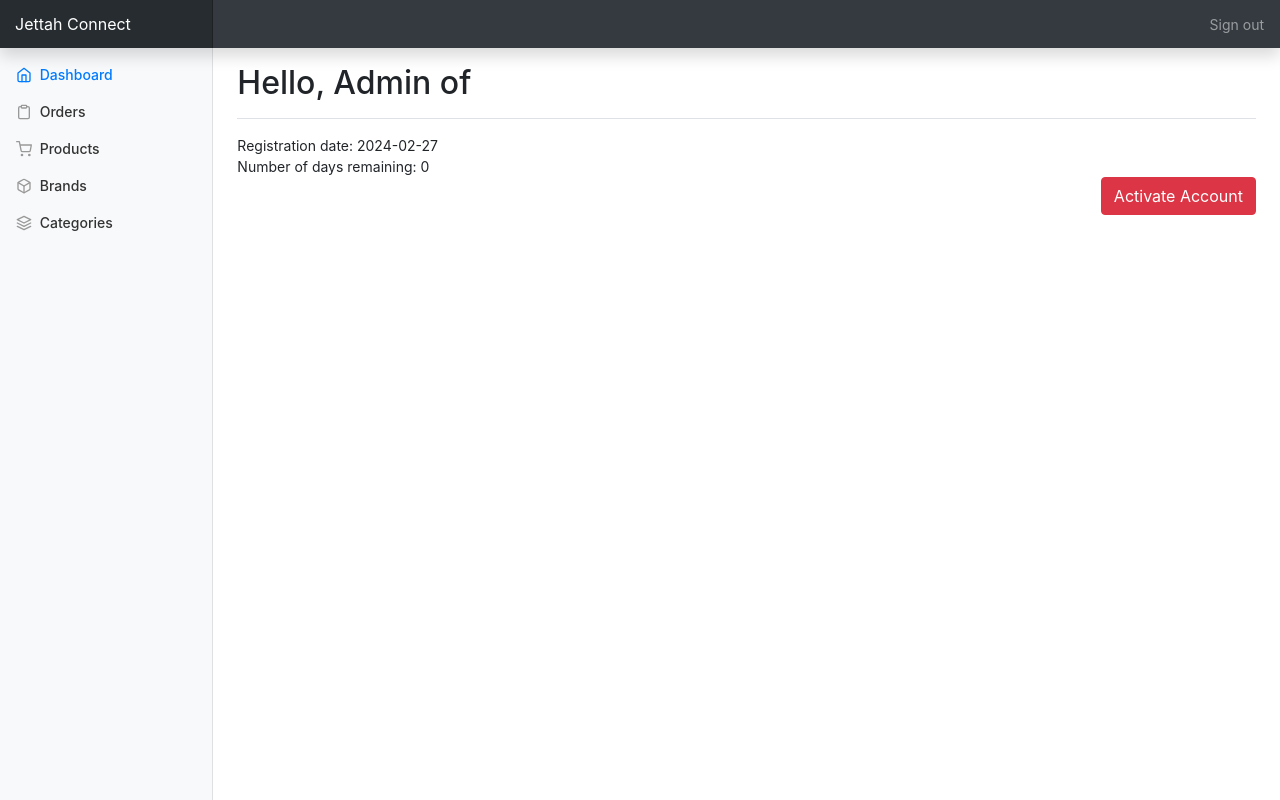
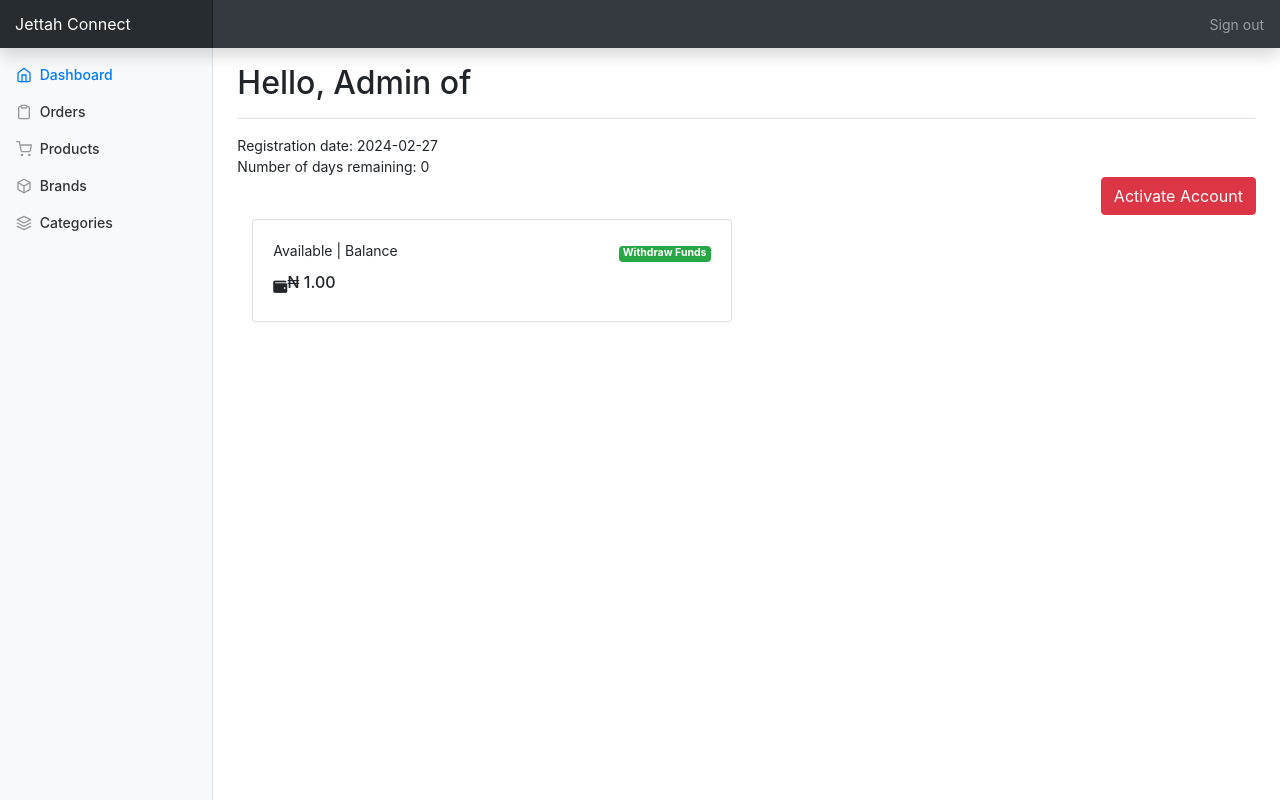
Before and after one commit to rajihamidy/jettahconnect, a PHP site: page /Jettahconnect/seller/index.php in a window 1280 px wide. Run offline with PHP 8.4, Linux system fonts and the light colour scheme; a user stored in the database is signed in; data comes from the database, SQL or seed files in the repository; some libraries are stand-ins or nearby versions.

Commit message:
ongoing work

```diff
--- a/cart.php
+++ b/cart.php
@@ -15,6 +15,7 @@ require "config/constants.php";
 		<script src="main2.js"></script>
 		<link rel="stylesheet" type="text/css" href="style.css"/>
 		<script src="https://ajax.googleapis.com/ajax/libs/jquery/3.6.4/jquery.min.js"></script>
+		<script type="text/javascript" src="https://sdk.monnify.com/plugin/monnify.js"></script>
 		<script>
 
 </script>
@@ -101,4 +102,5 @@ require "config/constants.php";
 
 <script>var CURRENCY = '<?php echo CURRENCY; ?>';</script>
 </body>
+
 </html>
--- a/login.php
+++ b/login.php
@@ -17,6 +17,7 @@ if(isset($_POST["email"]) && isset($_POST["password"])){
 		$row = mysqli_fetch_array($run_query);
 		$_SESSION["uid"] = $row["user_id"];
 		$_SESSION["name"] = $row["first_name"];
+		$_SESSION["buyer_email"] = $row["email"];
 		$ip_add = getenv("REMOTE_ADDR");
 		//we have created a cookie in login_form.php page so if that cookie is available means user is not login
 			if (isset($_COOKIE["product_list"])) {
--- a/main.js
+++ b/main.js
@@ -246,7 +246,7 @@ $("body").delegate("#contacts","click",function(event){
 		$('.total').each(function(){
 			net_total += ($(this).val()-0);
 		})
-		$('.net_total').html("Total : $ " +net_total);
+		$('.net_total').html("Total : N " +net_total);
 
 	})
 	//Change Quantity end here
--- a/seller/classes/Credentials.php
+++ b/seller/classes/Credentials.php
@@ -71,6 +71,7 @@ $daysRemaining = $interval->format('%r%a');
 				$_SESSION['shopname'] = $row['shopname'];
 				$_SESSION['admin_name'] = $row['name'];
 				$_SESSION['admin_id'] = $row['id'];
+				$_SESSION['accountbalance'] = $row['wallet'];
 				$_SESSION['regdate'] = $row['regdate'];
 				$_SESSION['expdate'] = $row['expdate'];
 				$_SESSION['acctstatus'] = $row['acctstatus'];
--- a/seller/templates/sidebar.php
+++ b/seller/templates/sidebar.php
@@ -83,11 +83,43 @@ $daysRemaining = $interval->format('%r%a');
   // Display the result
   //echo "Today's date: " . $today->format('Y-m-d') . "<br>";
   echo "Registration date: " . $Regdate->format('Y-m-d') . "<br>";
-echo "Number of days remaining: " . $daysRemaining. "<br>";
-if($_SESSION['acctstatus']=="Not Activated"){
+  echo "Number of days remaining: " . $daysRemaining . "<br>";
+  if ($_SESSION['acctstatus'] == "Not Activated") {
     $adminid = $_SESSION['admin_id'];
+    $Account_Balance = $_SESSION['accountbalance'];
+    $newAccount_Balance = number_format($Account_Balance, 2);
     echo "
   <button type='button' class='btn btn-danger' adminid='$adminid'  onclick=alert($adminid) style='float:right;'  id='activate'>Activate Account</button>
+  <br/> <br>";
+
+    echo "
+
+    <div class='col-lg-12'>
+    <div class='row'>
+        <div class='col-xl-6 col-md-6'>
+            <div class='card info-card sales-card'>
+
+                <div class='card-body'>
+                    <p class='card-title'>Available <span>| Balance</span>
+                        <span style='float: right;'>
+                            <a href=''><span class='badge badge-success' style='color:#fff;'>Withdraw Funds</span></a>
+                        </span>
+                    </p>
+
+                    <div class='d-flex align-items-center'>
+                        <div class='card-icon rounded-circle d-flex align-items-center justify-content-center'>
+                            <i class='fas fa-wallet'></i>
+                        </div>
+                        <div class='ps-3'>
+                            <h6>₦ $newAccount_Balance</h6>
+                        </div>
+                    </div>
+                </div>
+
+            </div>
+        </div><!-- End Sales Card -->
+    </div>
+</div>
   ";
   }
   ?>
```
Also changed, not shown: action.php (+9 -6 lines), main2.js (+49 -2 lines), seller/templates/top.php (line endings or trailing spaces). Lines whose indentation alone changed are shown as unchanged.
